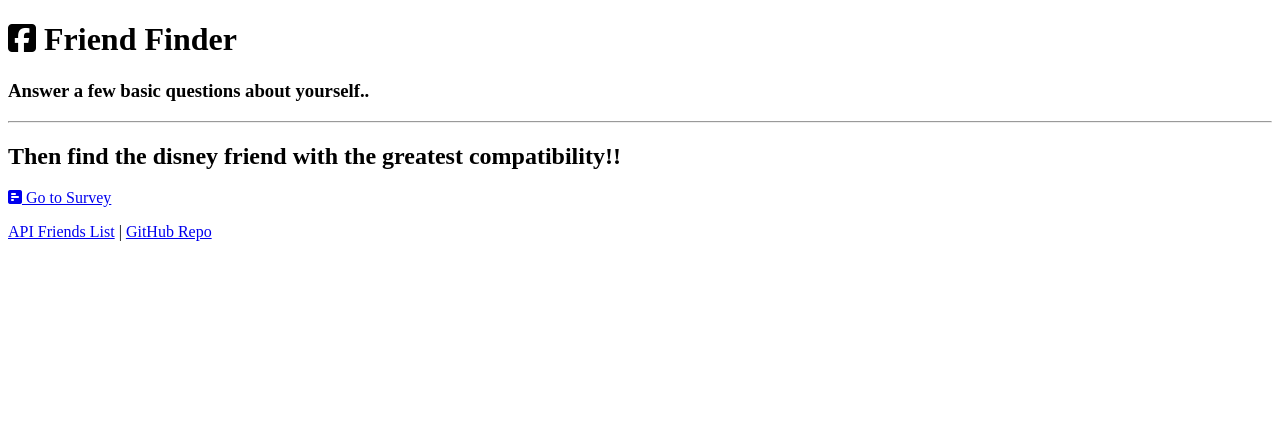
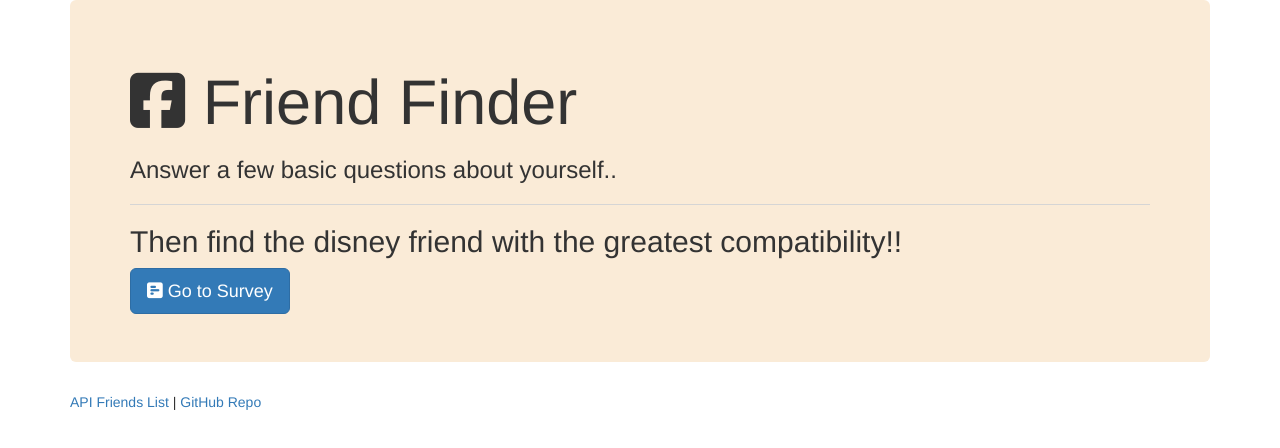
Before and after one commit to sherardg/FriendFinder, a website: page app/public/home.html in a window 1280 px wide. Drawn offline with nearby package versions, Linux system fonts and the light colour scheme.

Commit message:
Updates to html and added a little css

```diff
--- a/app/public/home.html
+++ b/app/public/home.html
@@ -7,15 +7,17 @@
 
     <!-- Bootstrap CSS -->
      <!-- Latest compiled and minified CSS & JS -->
+     <link rel="stylesheet" href="https://maxcdn.bootstrapcdn.com/bootstrap/3.3.6/css/bootstrap.min.css">
   <script src="https://code.jquery.com/jquery.js"></script>
   <script src="https://maxcdn.bootstrapcdn.com/bootstrap/3.3.6/js/bootstrap.min.js"></script>
     <script src="https://kit.fontawesome.com/bd5131cd3e.js"></script>
     <title>Disney Friend Finder</title>
 
+
   </head>
   <body>
     <div class="container">
-      <div class="jumbotron">
+      <div class="jumbotron" style="background-color: antiquewhite">
           <h1> <span class="fab fa-facebook-square"></span> Friend Finder</h1>
           <h3>Answer a few basic questions about yourself..</h3>
           <hr class="my-4">
```
Also changed, not shown: app/public/survey.html (+3 -0 lines).
